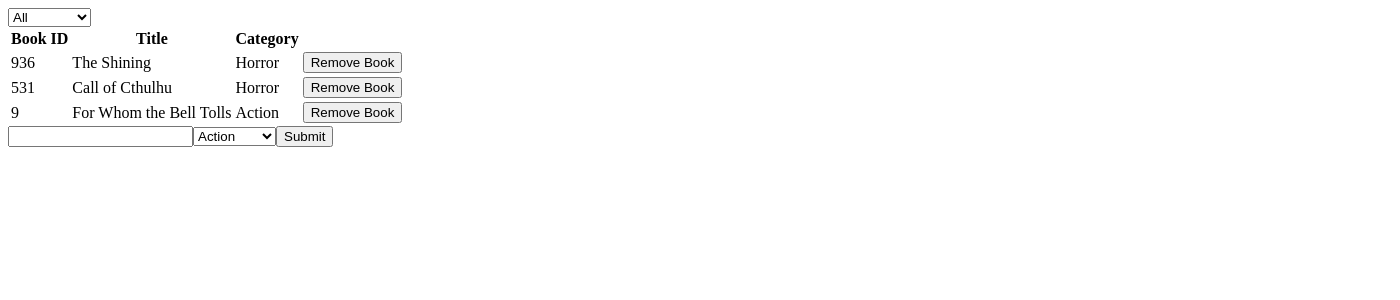
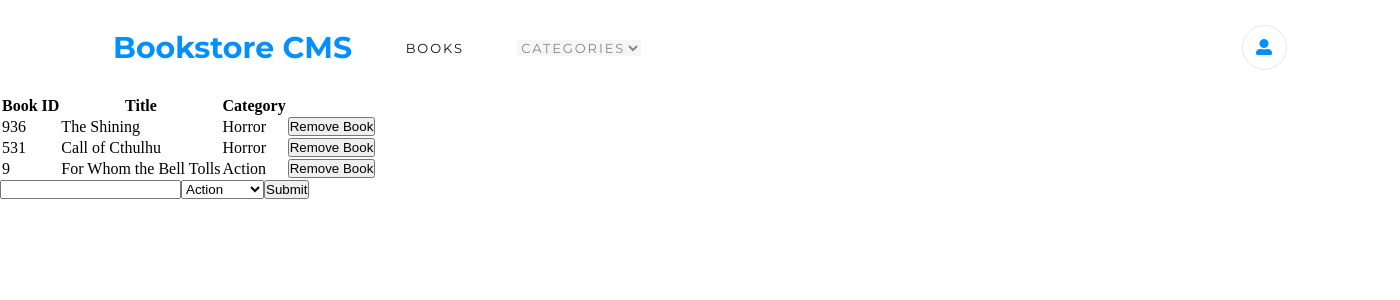
Before and after one commit to vzdrizhni/Bookstore, a React (Create React App) app: page / in a window 1280 px wide. Shown: the top 300 px of the page, 1400 px wide, since content can reach past the window. Built offline with nearby package versions, Linux system fonts and the light colour scheme.

Commit message:
Style first section

```diff
--- a/public/index.html
+++ b/public/index.html
@@ -9,7 +9,9 @@
       name="description"
       content="Web site created using create-react-app"
     />
-    <link rel="apple-touch-icon" href="%PUBLIC_URL%/logo192.png" />
+    <link href="https://fonts.googleapis.com/css2?family=Montserrat:wght@700&display=swap" rel="stylesheet">
+    <link href="https://fonts.googleapis.com/css2?family=Montserrat&display=swap" rel="stylesheet">
+    <link rel="stylesheet" href="https://cdnjs.cloudflare.com/ajax/libs/font-awesome/5.11.2/css/all.min.css">
     <!--
       manifest.json provides metadata used when your web app is installed on a
       user's mobile device or desktop. See https://developers.google.com/web/fundamentals/web-app-manifest/
--- a/src/assets/styles/style.css
+++ b/src/assets/styles/style.css
@@ -3,3 +3,82 @@
   padding: 0;
   box-sizing: border-box;
 }
+
+.App {
+  width: 1400px;
+  margin-left: auto;
+  margin-right: auto;
+}
+
+.panel-bg {
+  height: 95px;
+  background-color: #ffffff;
+  display: flex;
+  justify-content: space-between;
+  align-items: center;
+  padding: 0 113px;
+}
+
+.booker {
+  display: flex;
+  flex-direction: row;
+  align-items: center;
+  width: 45%;
+  justify-content: space-between;
+}
+
+.Bookstore-CMS {
+  width: 240px;
+  height: 37px;
+  font-family: 'Montserrat', sans-serif;
+  font-size: 30px;
+  font-weight: bold;
+  font-stretch: normal;
+  font-style: normal;
+  line-height: normal;
+  letter-spacing: normal;
+  color: #0290ff;
+}
+
+.BOOKS {
+  width: 59px;
+  height: 16px;
+  font-family: Montserrat;
+  font-size: 13px;
+  font-weight: normal;
+  font-stretch: normal;
+  font-style: normal;
+  line-height: normal;
+  letter-spacing: 1.9px;
+  color: #121212;
+}
+
+.CATEGORIES {
+  height: 16px;
+  opacity: 0.5;
+  font-family: Montserrat;
+  font-size: 13px;
+  font-weight: normal;
+  font-stretch: normal;
+  font-style: normal;
+  line-height: normal;
+  letter-spacing: 1.9px;
+  color: #121212;
+  border: none;
+}
+
+.Oval {
+  width: 45px;
+  height: 45px;
+  border: solid 1px #e8e8e8;
+  border-radius: 50%;
+  display: flex;
+  justify-content: center;
+  align-items: center;
+}
+
+.Mask {
+  width: 17px;
+  height: 17px;
+  color: #0290ff;
+}
--- a/src/components/App.js
+++ b/src/components/App.js
@@ -1,6 +1,7 @@
 import React from 'react';
 import BookList from '../containers/booklist';
 import BookForm from '../containers/bookform'; // eslint-disable-line import/no-named-as-default-member, import/no-named-as-default
+import '../assets/styles/style.css'
 
 function App() {
   return (
--- a/src/components/CategoryFilter.js
+++ b/src/components/CategoryFilter.js
@@ -1,7 +1,7 @@
 import React from 'react';
 import PropTypes from 'prop-types';
 
-const CategoryFilter = ({ filterHandler }) => {
+const CategoryFilter = ({filterHandler}) => {
   const categories = [
     'Action',
     'Biography',
@@ -9,25 +9,37 @@ const CategoryFilter = ({ filterHandler }) => {
     'Horror',
     'Kids',
     'Learning',
-    'Sci-Fi',
+    'Sci-Fi'
   ];
 
   return (
-    <select onChange={filterHandler}>
+    <div className='panel-bg'>
+      <div className='booker'>
+        <div className='Bookstore-CMS'><h4>Bookstore CMS</h4></div>
+        <div className='BOOKS'>BOOKS</div>
+        <select className='CATEGORIES' onChange={filterHandler}>
           <option>
-        All
+            CATEGORIES
           </option>
           {categories.map(category => (
             <option value={category} key={category}>
               {category}
             </option>
           ))}
+          <option>
+            All
+          </option>
         </select>
+      </div>
+      <div className='Oval'>
+        <i className="fas fa-user-alt Mask"></i>
+      </div>
+    </div>
   );
 };
 
 CategoryFilter.propTypes = {
-  filterHandler: PropTypes.func.isRequired,
+  filterHandler: PropTypes.func.isRequired
 };
 
 export default CategoryFilter;
```
Lines whose indentation alone changed are shown as unchanged.
